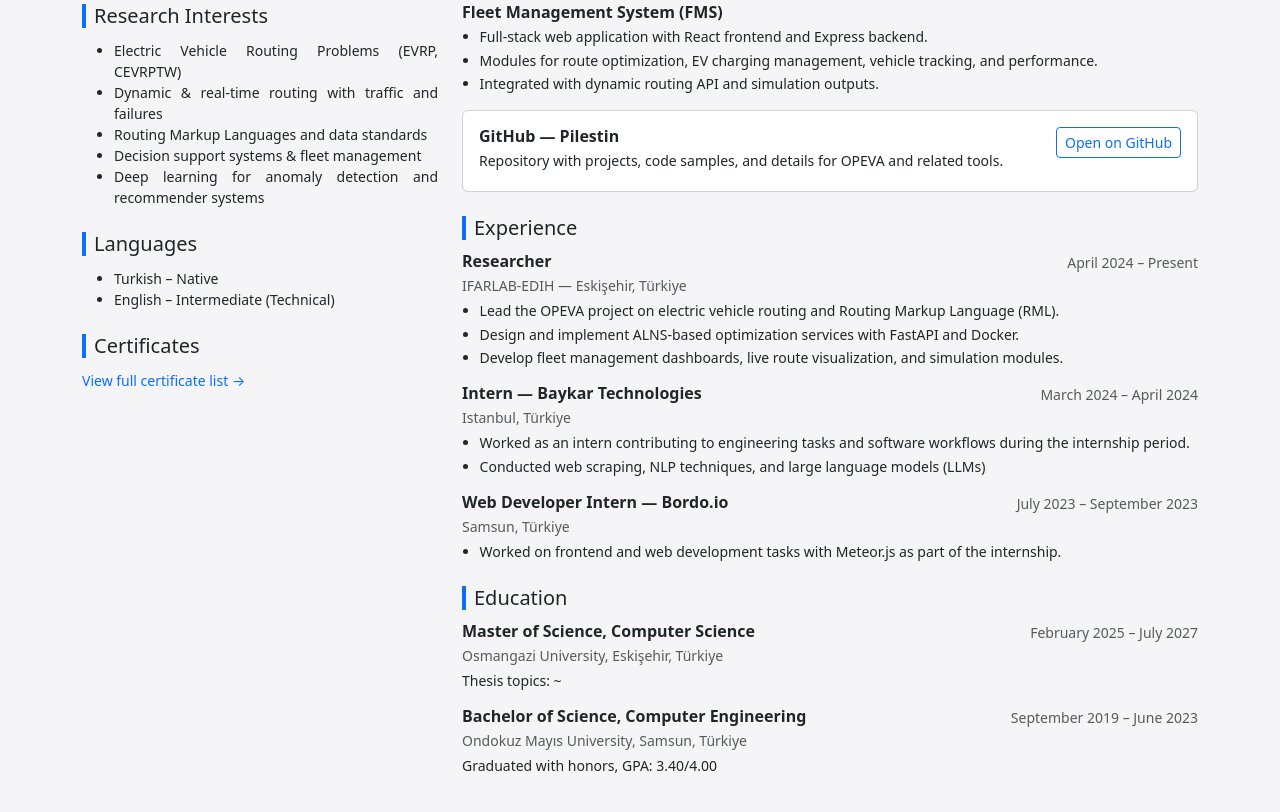
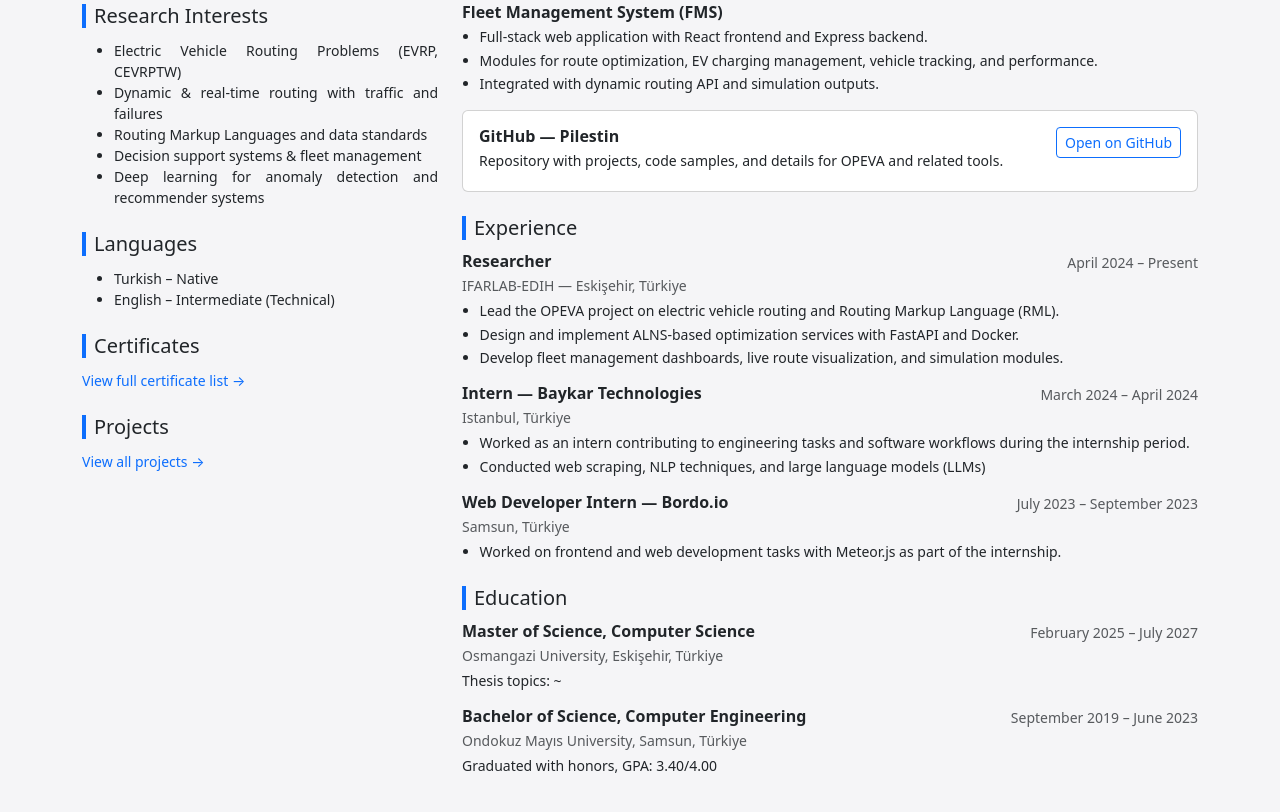
Before and after one commit to Pilestin/yasin-unal-portfolio, a plain HTML site: page index.html in a window 1280 px wide. Shown: the part 609-1421 px from the top of the page. Drawn offline with nearby package versions, Linux system fonts and the light colour scheme.

Commit message:
Add projects section with multilingual support to index.html

```diff
--- a/index.html
+++ b/index.html
@@ -95,6 +95,11 @@
         <section class="mb-4">
           <h2 class="section-title h5" data-lang-en="Certificates" data-lang-tr="Sertifikalar">Certificates</h2>
           <p class="small mb-0"><a href="certificates.html" class="text-decoration-none" data-lang-en="View full certificate list &rarr;" data-lang-tr="Tüm sertifika listesini görüntüle &rarr;">View full certificate list &rarr;</a></p>
+        </section>
+
+        <section class="mb-4">
+          <h2 class="section-title h5" data-lang-en="Projects" data-lang-tr="Projeler">Projects</h2>
+          <p class="small mb-0"><a href="projects.html" class="text-decoration-none" data-lang-en="View all projects &rarr;" data-lang-tr="Tüm projeleri görüntüle &rarr;">View all projects &rarr;</a></p>
         </section>
       </div>
 
```
